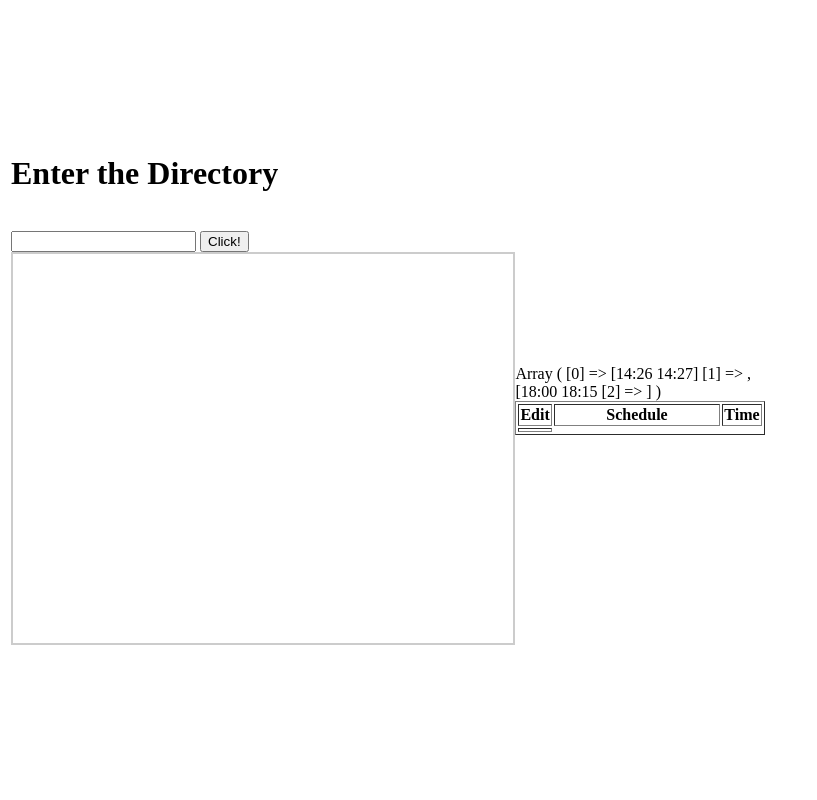
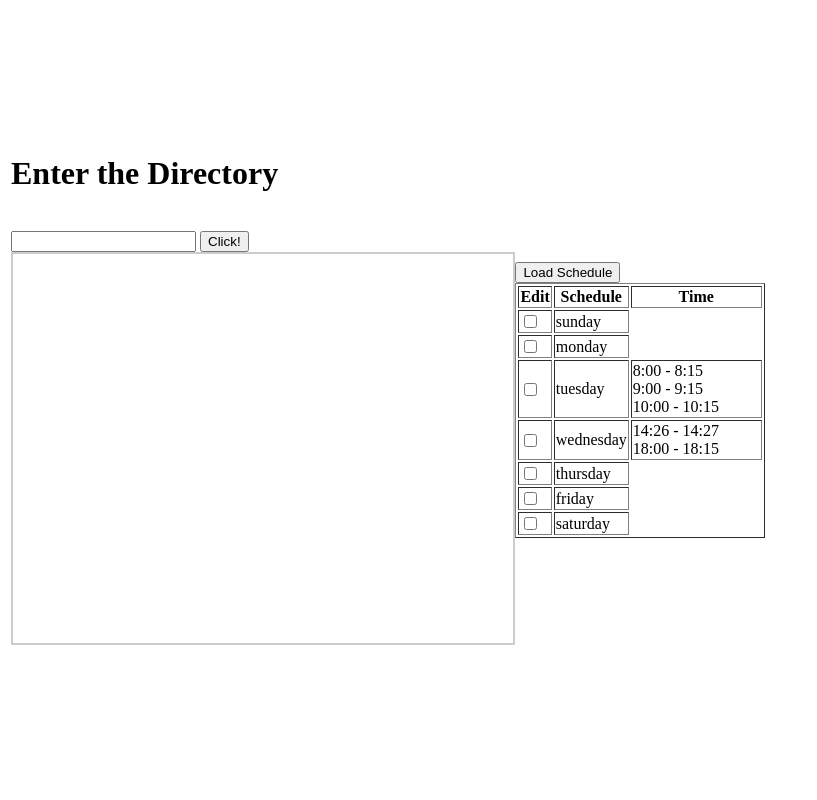
Before and after one commit to shimaabadi/cloud-based-underwater-acoustic-recorder, a PHP site: page / in a window 1280 px wide. Shown: the whole page, without its empty margins (0-817 px from the left). Run offline with PHP 8.4, Linux system fonts and the light colour scheme; lists and menus that the app fills with data are empty; some libraries are stand-ins or nearby versions.

Commit message:
Schedule parser reads from schedule.ini and displays it in a table

```diff
--- a/getSchedule.php
+++ /dev/null
@@ -1,4 +0,0 @@
-<?php
-	$ini = parse_ini_file("schedule.ini",true);
-	echo "Test";
-?>
--- a/index.php
+++ b/index.php
@@ -27,10 +27,12 @@
 	<div class="container" id="DirList"></div>
  </td>
  <td>
+ <button type="button" onclick="loadSchedule">Load Schedule</button>
+ <div id="Schedule"></div>
  <table border=1 width=100%>
  <col width="10%">
- <col width="80%">
- <col width="10%">
+ <col width="20%">
+ <col width="70%">
  <tr>
 	<th>Edit</th>
 	<th>Schedule</th>
@@ -38,10 +40,33 @@
  </tr>
  <?php
 	$ini = parse_ini_file("schedule.ini",true);
-	$wed = $ini['Schedule']['wednesday'];
-	$wedTimes = str_split($wed,13);
-	print_r($wedTimes);
-	/*while($i != $maxcols){
+	$days = ['sunday','monday','tuesday','wednesday','thursday','friday','saturday'];
+	$schedule = $ini['Schedule'];
+	foreach($days as $day){
+		echo "<tr>";
+		echo "<td><input type='checkbox'></td>";
+		echo "<td>".$day."</td>";
+		if(strlen($schedule[$day]) > 0){
+			$times = explode(',',$schedule[$day]);
+			echo "<td>";
+			foreach($times as $time){
+				$finalTime = '';
+				for($i = 1; $i < strlen($time) - 1;$i++){
+					if($time[$i] == " "){
+						$finalTime .= " - ";
+					} else {
+						$finalTime .= $time[$i];
+					}
+				}
+				echo $finalTime."<br>";
+			}
+			echo "</td>";
+		}
+		echo "</tr>";
+	}
+	echo "</table>";
+	/*
+	while($i != $maxcols){
 		echo "<tr>";
 		echo "<td><input type='checkbox' name='vehicle' value='$i'></td>";
 		echo "<td>MWF</td>";
@@ -51,6 +76,7 @@
 	}
 	echo "</table>";
 	*/
+
  ?>
  </td>
  <td></td>
--- a/schedule.ini
+++ b/schedule.ini
@@ -1,6 +1,11 @@
 [Schedule]
+monday =
+tuesday = [8:00 8:15],[9:00 9:15],[10:00 10:15]
 wednesday = [14:26 14:27],[18:00 18:15]
-tuesday = [8:00 8:15], [9:00 9:15], [10:00, 10:15]
+thursday =
+friday =
+saturday =
+sunday =
 
 [Cloud]
 container = Recordings
```
